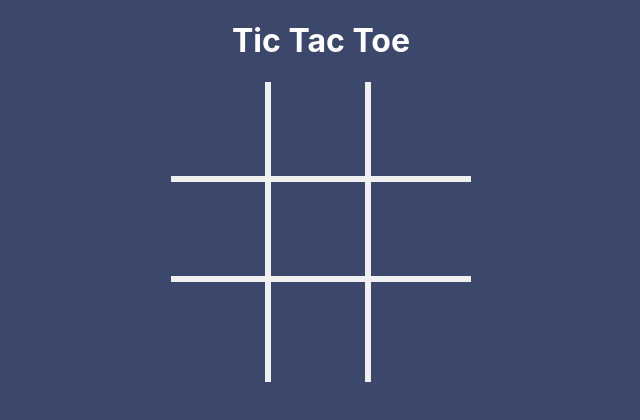
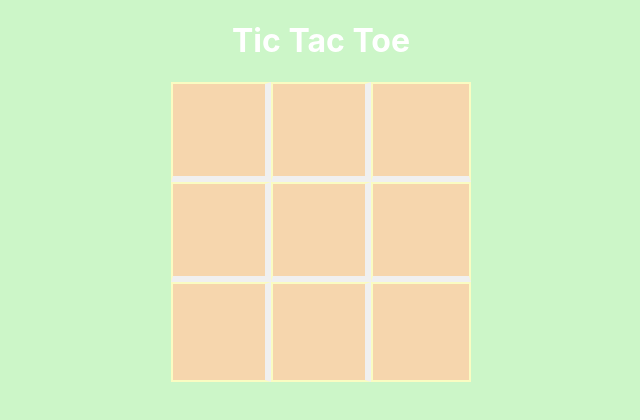
Before and after one commit to MohamudAynab/Tic-Tac-Toe-React, a React (Create React App) app: page / in a window 1280 px wide. Shown: the top 420 px of the page, without its empty margins (319-959 px from the left). Built offline with nearby package versions, Linux system fonts and the light colour scheme.

Commit message:
adjustment to color scheme

```diff
--- a/src/App.css
+++ b/src/App.css
@@ -2,7 +2,7 @@ body {
   display: flex;
   flex-direction: column;
   align-items: center;
-  background-color: #3C486B;
+  background-color: #CCF6C8; /* CCF6C8 (60%) */
   color: white;
 }
 
@@ -24,9 +24,9 @@ h1 {
   display: flex;
   justify-content: center;
   align-items: center;
+  border: 2px solid #FAFCC2; /* F9C0C0 (30%) */
+  background-color: #F6D6AD; /* CCF6C8 (5%) */
 }
-
-
 
 .right-border {
   border-right: 0.2em solid #F0F0F0;
@@ -48,7 +48,7 @@ h1 {
 
 .strike {
   position: absolute;
-  background-color: darkorange;
+  background-color: #F9C0C0; /* F9C0C0 (5%) */
 }
 
 .strike-row-1 {
@@ -105,18 +105,21 @@ h1 {
 
 .game-over {
   text-align: center;
-  border: #5468ff 8px;
+  border: 8px solid #F9C0C0; /* F9C0C0 (60%) */
   border-style: inset;
   padding: 10px;
   margin-top: 50px;
   font-size: 1.5em;
+  color: white; /* FAFCC2 (30%) */
 }
 
 .reset-button {
   margin-top: 50px;
-  padding: 20px;
-  background-color: #0074a6;
+  padding: 10px;
+  background-color: #CCF6C8; /* CCF6C8 (10%) */
   color: white;
   width: 100%;
   font-size: 1.5em;
+  border: 8px solid #F9C0C0;
+  border-style: inset;
 }
```
